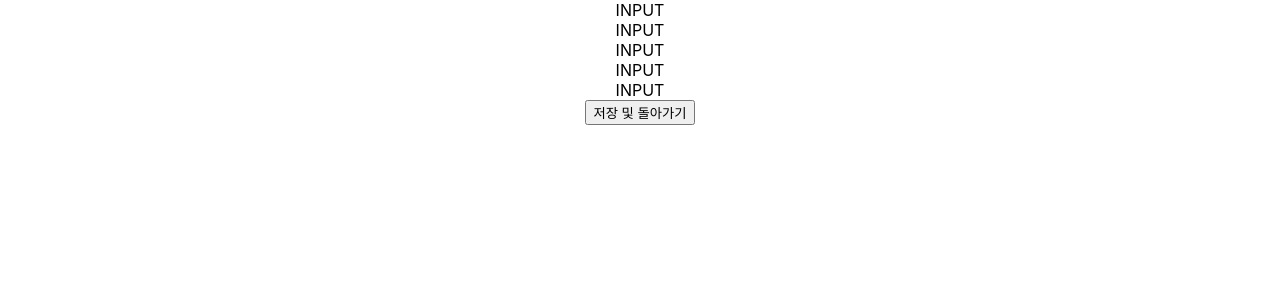
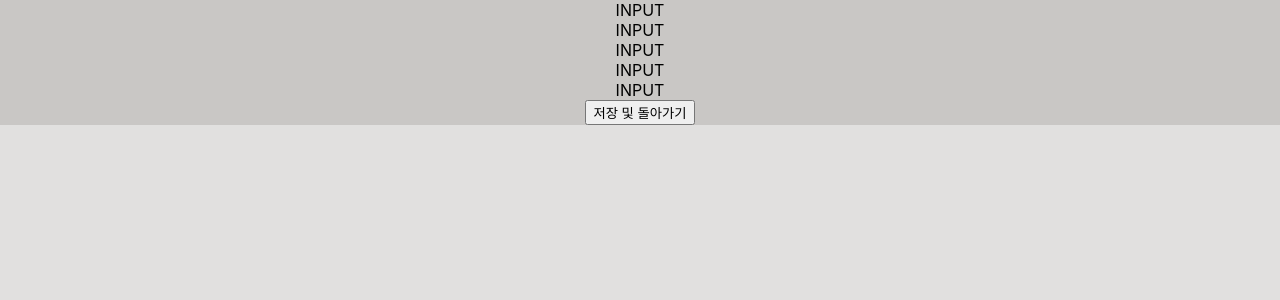
Before and after one commit to Ramoo-Side/wedding-invitation, a Next.js app: page /edit in a window 1280 px wide. Shown: the top 300 px of the page. Built offline with nearby package versions, Linux system fonts and the light colour scheme; a web font is replaced by a local one.

Commit message:
화면 좌우베젤 색상 추가, 로딩컴포넌트 배경 색상 추가, content 최상단 padding 추가

```diff
--- a/app/page.styled.ts
+++ b/app/page.styled.ts
@@ -9,6 +9,7 @@ export const StyleContentWrapper = styled.div`
   margin: 0 auto;
   background: #fff;
   line-height: 2rem;
+  padding-top: 1px;
 `;
 
 export const StylePhoto = styled.div`
--- a/styles/customGlobalStyles.css
+++ b/styles/customGlobalStyles.css
@@ -9,6 +9,8 @@ body {
 
   -ms-overflow-style: none; /* 인터넷 익스플로러 */
   scrollbar-width: none; /* 파이어폭스 */
+
+  background: #635c5730;
 }
 
 body::-webkit-scrollbar {
--- a/styles/loading.module.css
+++ b/styles/loading.module.css
@@ -4,6 +4,7 @@
   height: 100vh;
   justify-content: center;
   align-items: center;
+  background: #fff;
 }
 
 .loadingText {
```
